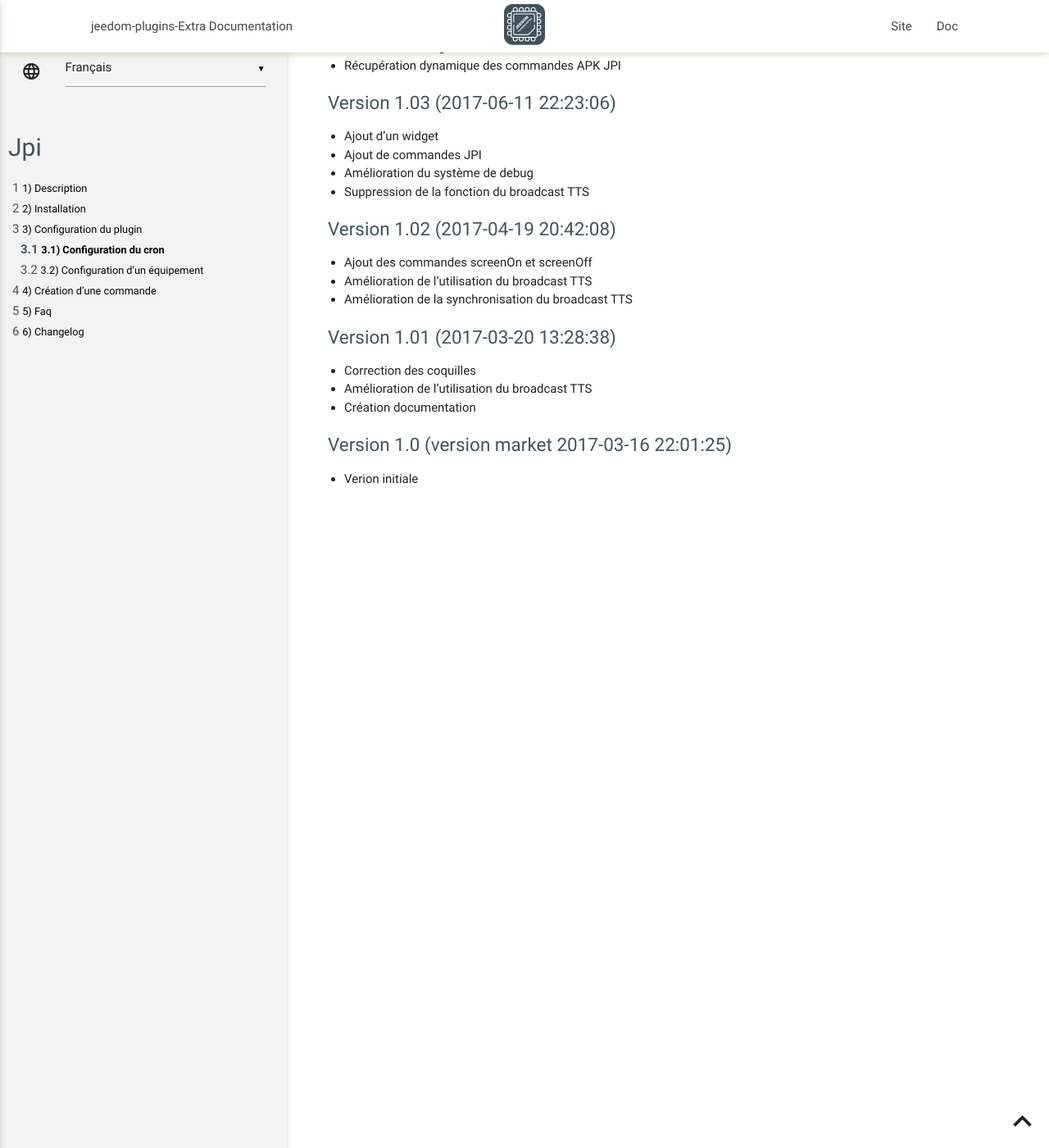
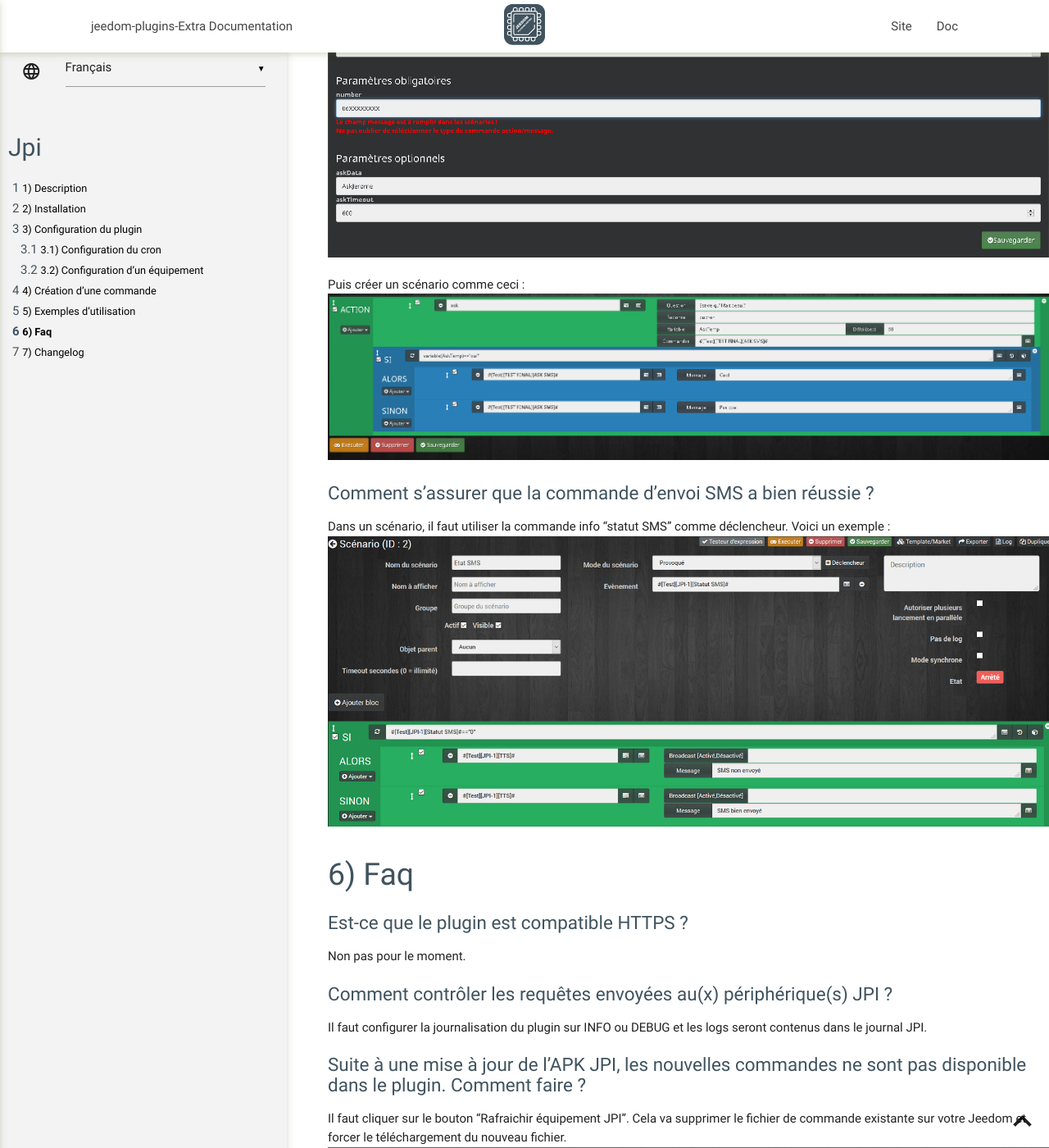
Before and after one commit to NextDom/plugin-jpi, a Jekyll site: the page built from docs/fr_FR/index.md, in a window 1280 px wide and 1400 px high, scrolled down 4216 px. Shown: the whole window at 82% size. Built offline with Jekyll 4.4.1, drawn with Linux system fonts in a browser that asks for light colours; our own code applies the rules of GitHub Pages for plain Markdown files; some of the changed text lies outside the part shown.

Commit message:
update doc

```diff
--- a/docs/fr_FR/index.md
+++ b/docs/fr_FR/index.md
@@ -56,6 +56,7 @@
 
 Création d'une commande
 ===
+Voici l'onglet qui permet de créer des commandes supplémentaire en mode assistant ou automatique.
 ![Commandes](../images/Commandes.png)
 Pour ajouter une commande, il faut aller dans l'onglet commande, ensuite vous avez le choix entre utiliser l'assistant de création de commande (bouton 9) ou de rentrer manuellement la commande désirée par copier/coller depuis l'APK JPI (bouton 1)
 
@@ -80,6 +81,27 @@
 ##### Champ 8
 - Paramètres optionnelles
 
+
+Exemples d'utilisation
+===
+### Comment faire un scénario ASK ?
+Votre appacation android JPI doit être au minimun en  version 0.92.
+Sur l'APK JPI, créer un scénario comme ceci :
+![AskScenarioJPI](../images/AskScenarioJPI.png)
+
+Sur votre jeedom, créer une commande sms comme ceci :
+![AskCommand](../images/AskCommand.png)
+
+Puis créer un scénario comme  ceci :
+![AskScenario](../images/AskScenario.png)
+
+
+### Comment s'assurer que la commande d'envoi SMS a bien réussie ?
+Dans un scénario, il faut utiliser la commande info "statut SMS"  comme déclencheur.
+Voici un exemple :
+![testsms](../images/testsms.png)
+
+
 Faq
 ===
 ### Est-ce que le plugin est compatible HTTPS ?
@@ -89,6 +111,10 @@
 Il faut configurer la journalisation du plugin sur INFO ou DEBUG et les logs seront contenus dans le journal JPI.
 
 ### Suite à une mise à jour de l'APK JPI, les nouvelles commandes ne sont pas disponible dans le plugin. Comment faire ?
+Il faut cliquer sur le bouton "Rafraichir équipement JPI". Cela va supprimer le fichier de commande existante sur votre Jeedom et forcer le téléchargement du nouveau fichier.
+![rafraichircommande](../images/rafraichircommande.png)
+
+### Une roue crantée s'affiche dans l'assistant de création de commande
 Il faut cliquer sur le bouton "Rafraichir équipement JPI". Cela va supprimer le fichier de commande existante sur votre Jeedom et forcer le téléchargement du nouveau fichier.
 ![rafraichircommande](../images/rafraichircommande.png)
 
```
